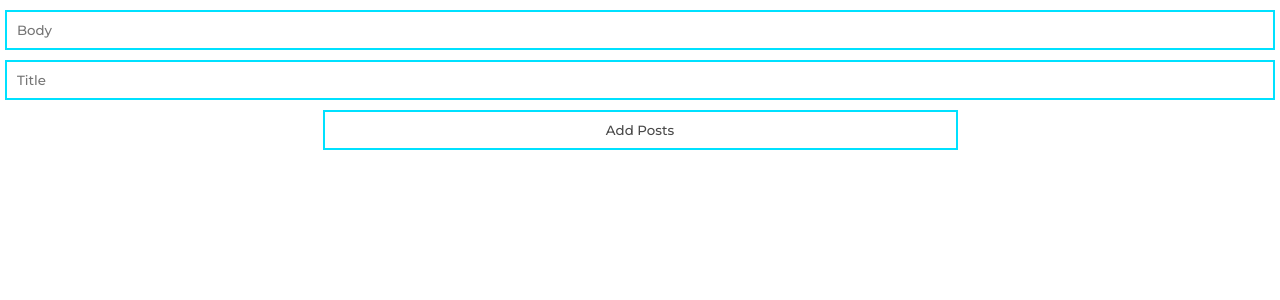
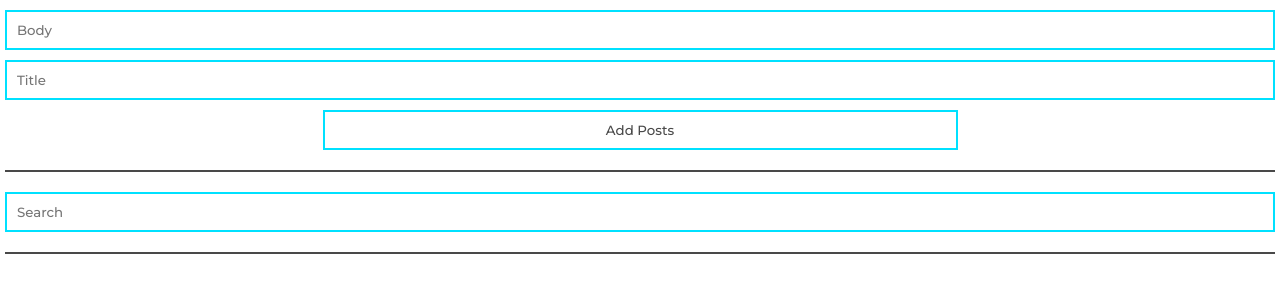
Before and after one commit to JI3BA/Todo-App, a React (Create React App) app: page / in a window 1280 px wide. Shown: the top 300 px of the page. Built offline with nearby package versions, Linux system fonts and the light colour scheme.

Commit message:
add todoItem component

```diff
--- a/src/component/TodoList/TodoList.tsx
+++ b/src/component/TodoList/TodoList.tsx
@@ -6,7 +6,7 @@ import MyInput from '../MyInput/MyInput'
 const TodoList: FC = () => {
     return(
         <div className="wrapper">
-            <div className='todo-list__container'>
+            <div className='todo-list__header'>
                 <div className='todo-list__inputs'>
                     <MyInput placeholder='Body'/>
                     <MyInput placeholder='Title'/>
@@ -14,6 +14,15 @@ const TodoList: FC = () => {
                 <div className='todo-list__buttons'>
                     <MyButton>Add Posts</MyButton>
                 </div>
+                <div>
+                    <p className="todo-list__line"></p>
+                </div>
+                <div>
+                    <MyInput placeholder='Search'/>
+                </div>
+                <div>
+                    <p className="todo-list__line"></p>
+                </div>
             </div>
         </div>
     )
--- a/src/styles/MyInput.scss
+++ b/src/styles/MyInput.scss
@@ -10,7 +10,7 @@
     padding: 10px;
     outline: none;
 
-    &:nth-child(1){
-        margin-bottom: 10px;
+    &:nth-child(2){
+        margin-top: 10px;
     }
 }
--- a/src/styles/TodoList.scss
+++ b/src/styles/TodoList.scss
@@ -24,7 +24,7 @@ $border: 2px solid #00e1ff;
 
 .todo-list{
 
-    &__container{
+    &__header{
         width: 100%;
         font-family: $text-name, sans-serif;
         color: $text-color-gray;
@@ -39,4 +39,10 @@ $border: 2px solid #00e1ff;
         @include flexCenter()
     }
 
+    &__line{
+        height: 2px;
+        background-color: $text-color-gray;
+        margin: 20px 0;
+    }
+
 }
```
Also changed, not shown: src/component/TodoItem/TodoItem.tsx (added, +25 -0 lines), src/styles/TodoItem.scss (added).
